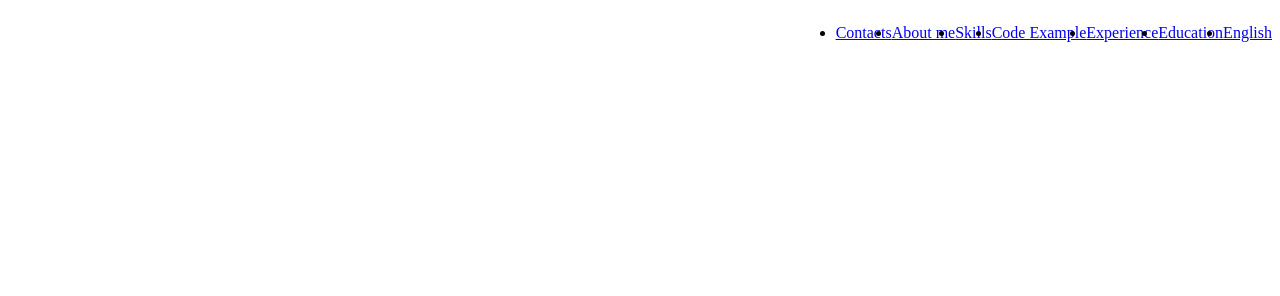
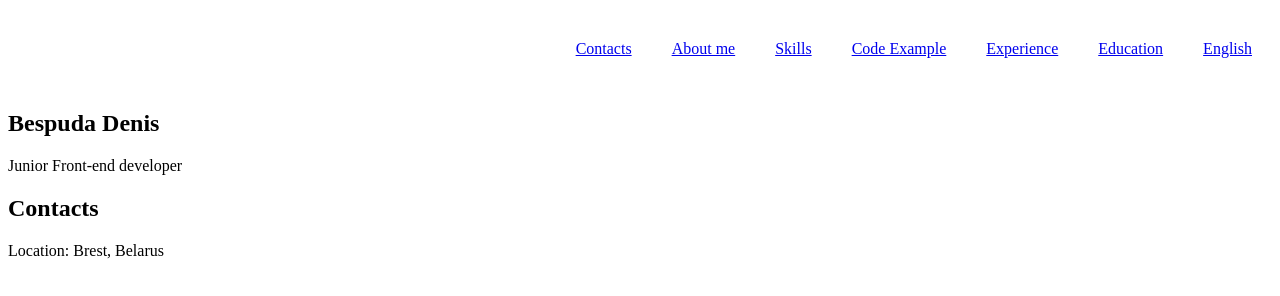
Before and after one commit to Bespuda5/rsschool-cv, a plain HTML site: page index.html in a window 1280 px wide. Drawn offline with Linux system fonts and the light colour scheme.

Commit message:
add section

```diff
--- a/index.html
+++ b/index.html
@@ -25,7 +25,16 @@
       </div>
     </header>
     <main class="main">
-      <div class="container"></div>
+      <div class="container">
+        <section class="section" id="profile">
+          <h1>Bespuda Denis</h1>
+          <p>Junior Front-end developer</p>
+        </section>
+        <section class="section" id="contacts">
+          <h2>Contacts</h2>
+          <span>Location: Brest, Belarus</span>
+        </section>
+      </div>
     </main>
     <footer class="footer">
       <div class="container"></div>
--- a/style.css
+++ b/style.css
@@ -22,4 +22,13 @@ body {
     display: flex;
     justify-content: flex-end;
     align-items: center;
+    list-style: none;
 }
+html {
+    scroll-behavior: smooth;
+}
+.nav-link {
+    padding: 0 20px;
+    line-height: 50px;
+    transition: .3s;
+}
```
